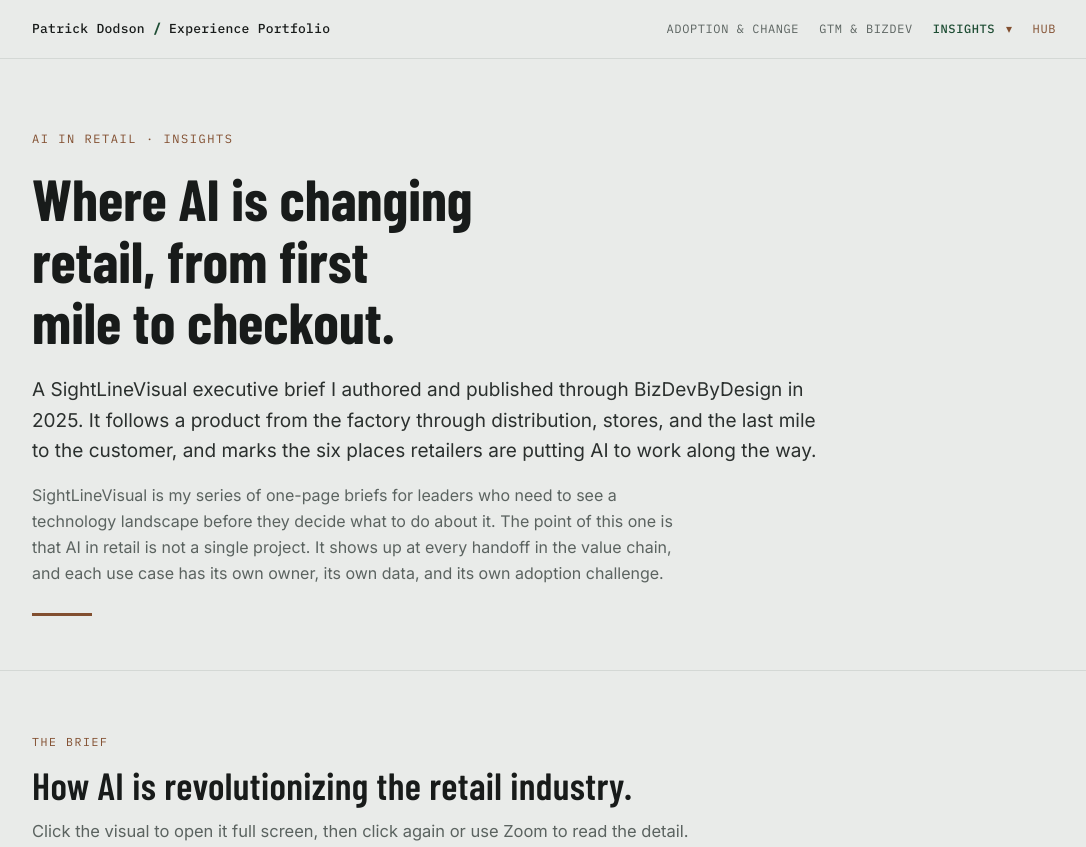
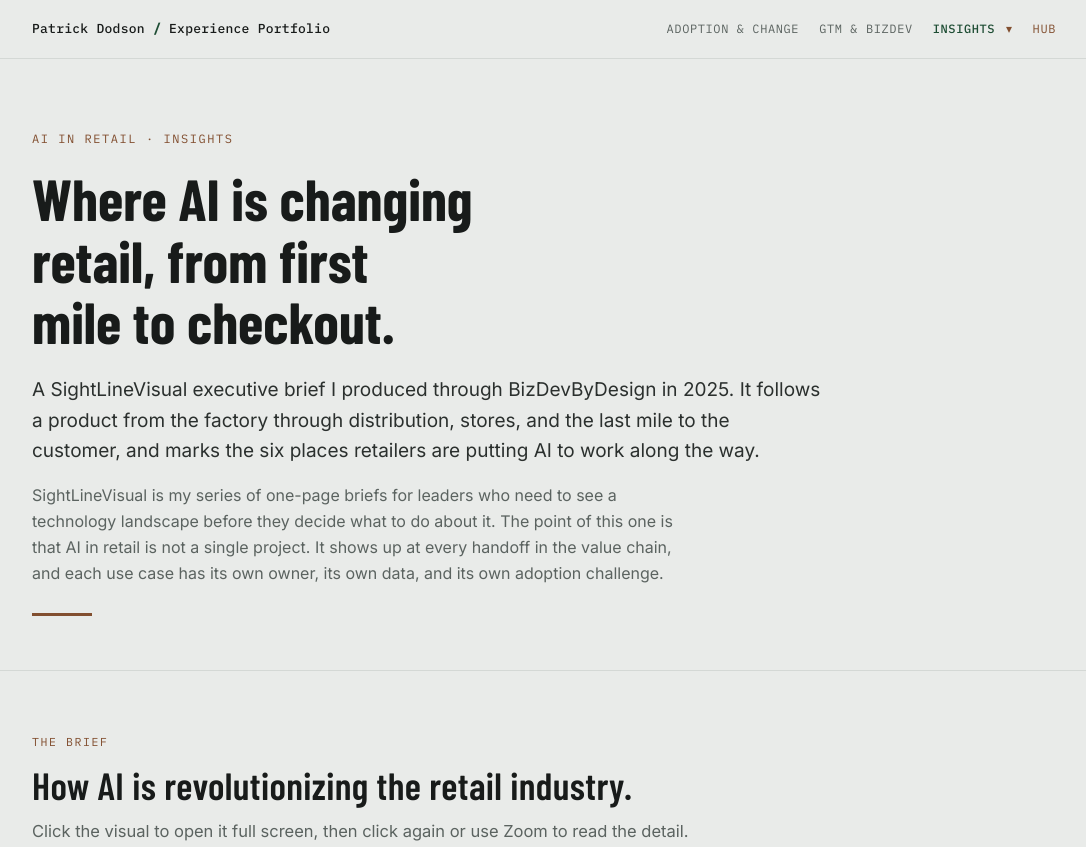
Before and after one commit to patrickadodson-pdx/experience_portfolio, a plain HTML site: page ai-retail.html in a window 1280 px wide. Shown: the top 847 px of the page, without its empty margins (96-1182 px from the left). Drawn offline with nearby package versions, Linux system fonts and the light colour scheme.

Commit message:
Insight pages: say the SightLineVisual briefs were produced
Co-Authored-By: Claude Opus 5.5 <noreply@anthropic.com>
Claude-Session: https://claude.ai/code/session_016UcdkgBm5nAHjw65WuqKcW

```diff
--- a/ai-retail.html
+++ b/ai-retail.html
@@ -200,7 +200,7 @@ footer .fmeta{font-family:var(--mono);font-size:12px;color:var(--gray)}
  <div class="wrap">
  <div class="kicker">AI in Retail &middot; Insights</div>
  <h1>Where AI is changing retail, from first mile to checkout.</h1>
- <p class="lede">A SightLineVisual executive brief I authored and published through BizDevByDesign in 2025. It follows a product from the factory through distribution, stores, and the last mile to the customer, and marks the six places retailers are putting AI to work along the way.</p>
+ <p class="lede">A SightLineVisual executive brief I produced through BizDevByDesign in 2025. It follows a product from the factory through distribution, stores, and the last mile to the customer, and marks the six places retailers are putting AI to work along the way.</p>
  <p class="lede2">SightLineVisual is my series of one-page briefs for leaders who need to see a technology landscape before they decide what to do about it. The point of this one is that AI in retail is not a single project. It shows up at every handoff in the value chain, and each use case has its own owner, its own data, and its own adoption challenge.</p>
  <div class="rule"></div>
  </div>
```
Also changed, not shown: cloud-computing.html (+1 -1 lines).
